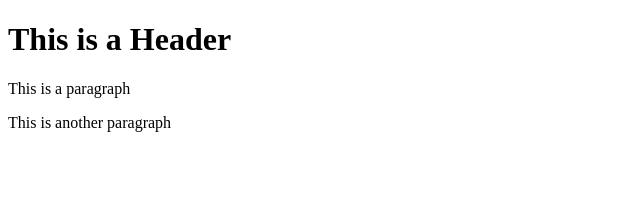
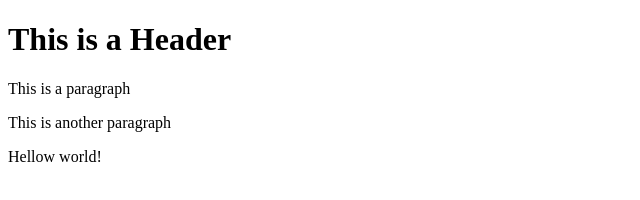
Before and after one commit to esantiago808-github/git-test, a website: page index.html in a window 1280 px wide. Shown: the whole page, without its empty margins (0-640 px from the left). Drawn offline with Linux system fonts and the light colour scheme.

Commit message:
Using NPM

```diff
--- a/index.html
+++ b/index.html
@@ -4,5 +4,6 @@
       <h1>This is a Header</h1>
       <p>This is a paragraph</p>
       <p>This is another paragraph</p>
+      <p>Hellow world!</p>
     <body>
 </html>
```
Also changed, not shown: package.json (added, +24 -0 lines), 2 other files.
